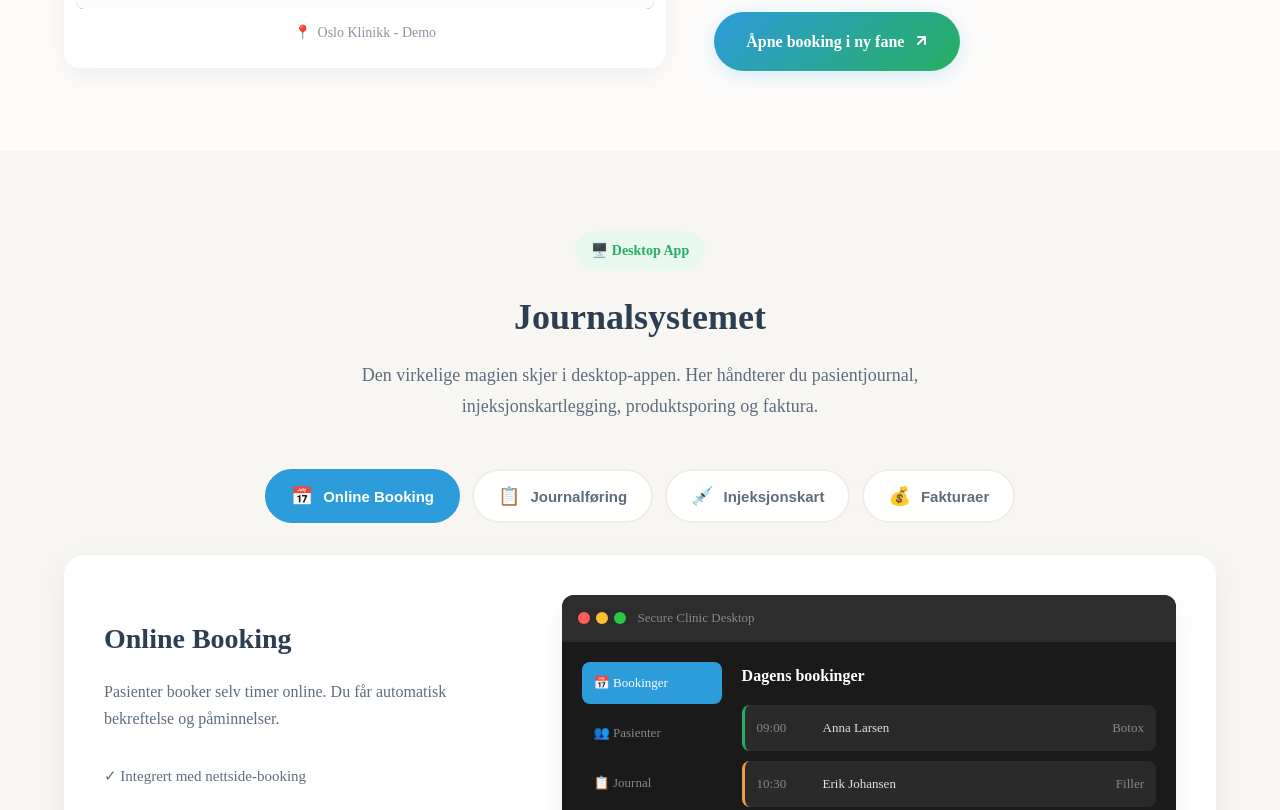
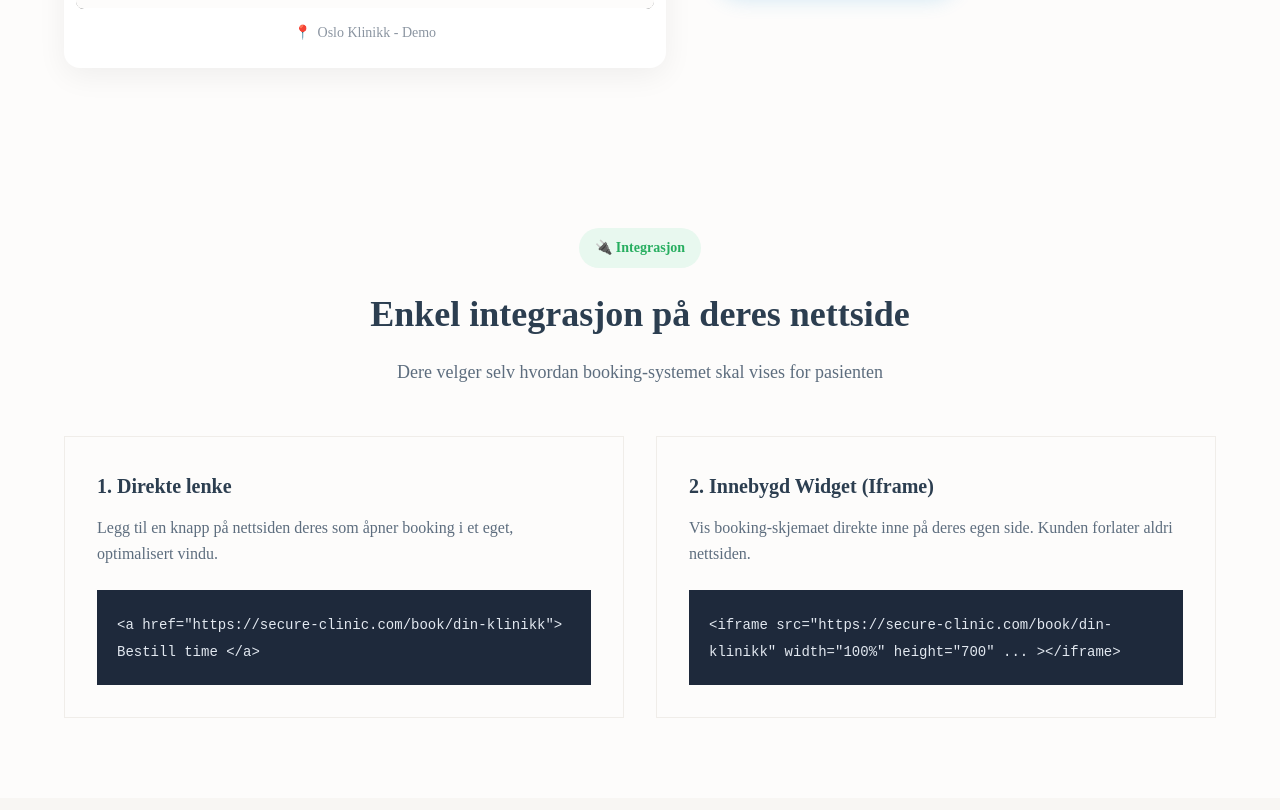
Before and after one commit to Eliasquist/secure-clinic-website, a Next.js app: page /demo in a window 1280 px wide. Shown: the part 1167-1977 px from the top of the page. Built offline with nearby package versions, Linux system fonts and the light colour scheme.

Commit message:
feat: Add SaaS integration guide to demo page

```diff
--- a/app/demo/page.tsx
+++ b/app/demo/page.tsx
@@ -134,13 +134,6 @@ export default function DemoPage() {
                                         <p>Pasient mottar OTP-kode for verifisering</p>
                                     </div>
                                 </div>
-                                <div className="booking-step-item">
-                                    <div className="step-num">4</div>
-                                    <div>
-                                        <h4>Ferdig!</h4>
-                                        <p>Booking dukker opp i desktop-appen automatisk</p>
-                                    </div>
-                                </div>
                             </div>
 
                             <Link href="/book/oslo-clinic" className="btn btn-primary" target="_blank">
@@ -149,6 +142,43 @@ export default function DemoPage() {
                                     <path d="M6 3h7v7M13 3L6 10" stroke="currentColor" strokeWidth="2" strokeLinecap="round" strokeLinejoin="round" />
                                 </svg>
                             </Link>
+                        </div>
+                    </div>
+                </div>
+            </section>
+
+            {/* SaaS Integration Section */}
+            <section className="demo-section demo-integration">
+                <div className="container">
+                    <div className="demo-section-header">
+                        <span className="section-badge">🔌 Integrasjon</span>
+                        <h2>Enkel integrasjon på deres nettside</h2>
+                        <p>Dere velger selv hvordan booking-systemet skal vises for pasienten</p>
+                    </div>
+
+                    <div className="integration-grid">
+                        <div className="integration-card">
+                            <h3>1. Direkte lenke</h3>
+                            <p>Legg til en knapp på nettsiden deres som åpner booking i et eget, optimalisert vindu.</p>
+                            <div className="code-block">
+                                <code>
+                                    &lt;a href="https://secure-clinic.com/book/din-klinikk"&gt;
+                                    Bestill time
+                                    &lt;/a&gt;
+                                </code>
+                            </div>
+                        </div>
+                        <div className="integration-card">
+                            <h3>2. Innebygd Widget (Iframe)</h3>
+                            <p>Vis booking-skjemaet direkte inne på deres egen side. Kunden forlater aldri nettsiden.</p>
+                            <div className="code-block">
+                                <code>
+                                    &lt;iframe
+                                    src="https://secure-clinic.com/book/din-klinikk"
+                                    width="100%" height="700" ...
+                                    &gt;&lt;/iframe&gt;
+                                </code>
+                            </div>
                         </div>
                     </div>
                 </div>
--- a/app/globals.css
+++ b/app/globals.css
@@ -1769,6 +1769,60 @@ body {
   text-decoration: underline;
 }
 
+/* Integration Section */
+.demo-integration {
+  background: var(--color-background-secondary);
+}
+
+.integration-grid {
+  display: grid;
+  grid-template-columns: 1fr;
+  gap: 32px;
+  margin-top: 40px;
+}
+
+@media (min-width: 768px) {
+  .integration-grid {
+    grid-template-columns: 1fr 1fr;
+  }
+}
+
+.integration-card {
+  background: var(--color-background-primary);
+  padding: 32px;
+  border-radius: var(--border-radius-lg);
+  box-shadow: var(--shadow-md);
+  border: 1px solid var(--color-border-light);
+}
+
+.integration-card h3 {
+  font-size: 20px;
+  font-weight: 600;
+  margin-bottom: 12px;
+  color: var(--color-text-primary);
+}
+
+.integration-card p {
+  color: var(--color-text-secondary);
+  line-height: 1.6;
+  margin-bottom: 24px;
+}
+
+.code-block {
+  background: #1e293b;
+  padding: 20px;
+  border-radius: var(--border-radius-md);
+  overflow-x: auto;
+}
+
+.code-block code {
+  color: #e2e8f0;
+  font-family: 'Fira Code', monospace;
+  font-size: 14px;
+  line-height: 1.6;
+  white-space: pre-wrap;
+}
+
 /* Booking Form */
 .booking-form {
   display: flex;
```
